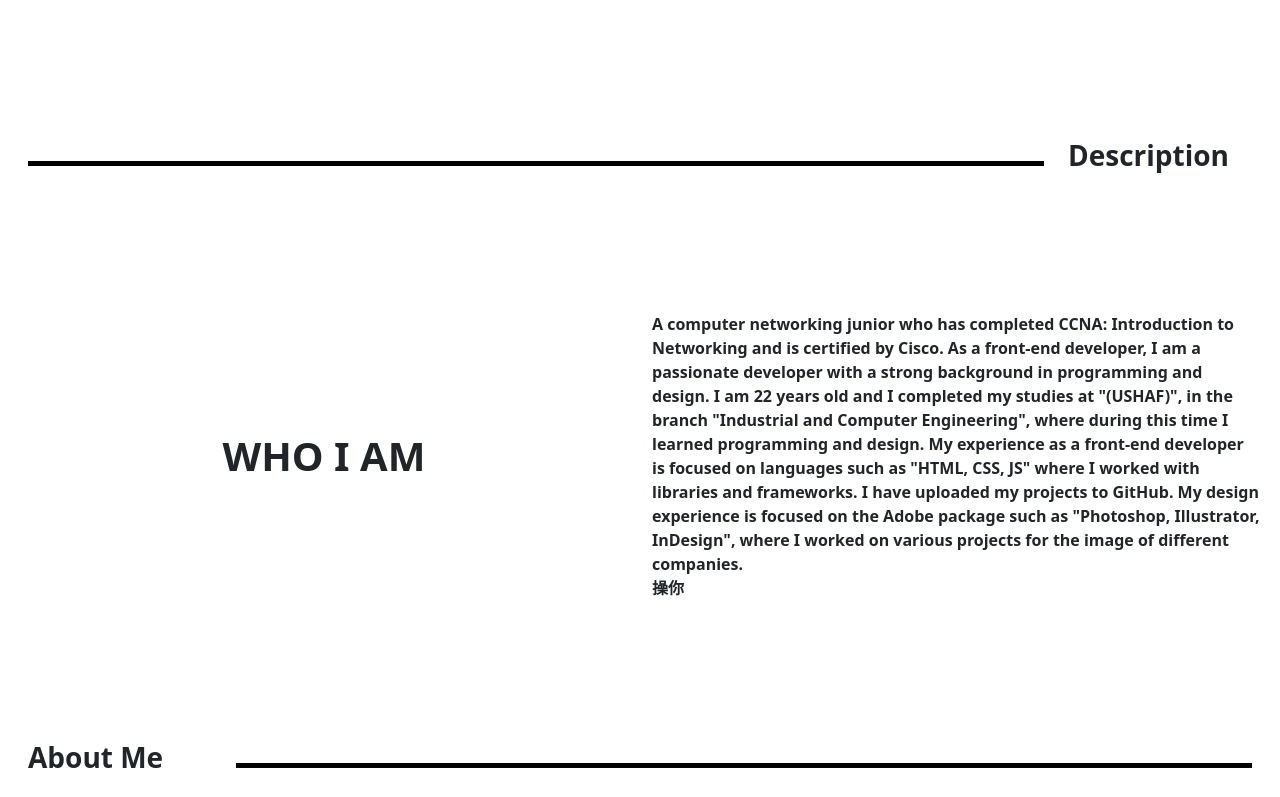
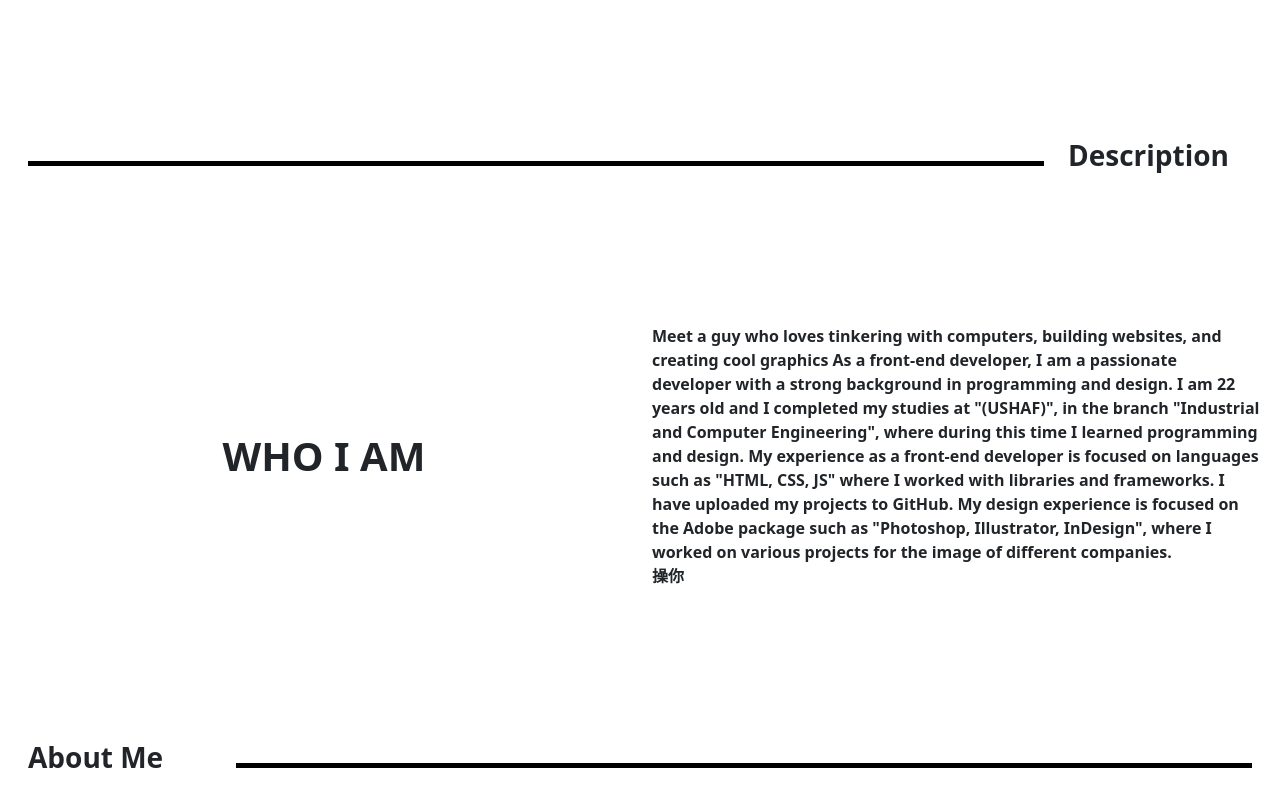
Before and after one commit to FestimReqi/Festim, a website: page index.html in a window 1280 px wide. Shown: the part 584-1381 px from the top of the page. Drawn offline with nearby package versions, Linux system fonts and the light colour scheme.

Commit message:
Update index.html

```diff
--- a/index.html
+++ b/index.html
@@ -42,7 +42,7 @@
                 <p class="text-uppercase fw-bold fs-1">who i am </p>
             </div>
             <div class="col-lg-6 col-md-6 fw-bolder  ">
-                <p>A computer networking junior who has completed CCNA: Introduction to Networking and is certified by Cisco.
+                <p> <b>Meet a guy who loves tinkering with computers, building websites, and creating cool graphics</b>
                 As a front-end developer, I am a passionate developer with a strong background in programming and design.
                 I am 22 years old and I completed my studies at "(USHAF)", in the branch "Industrial and Computer Engineering", where during this time I learned programming and design.
                 My experience as a front-end developer is focused on
```
